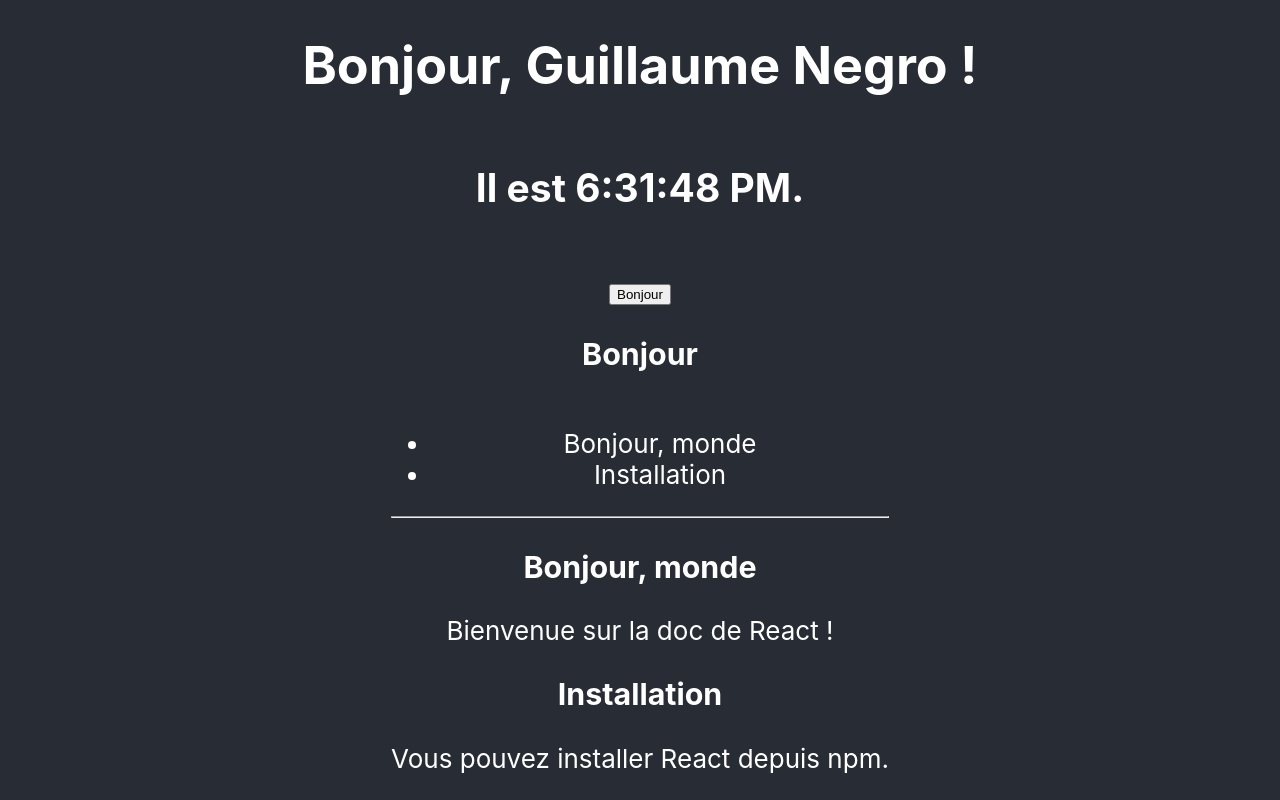
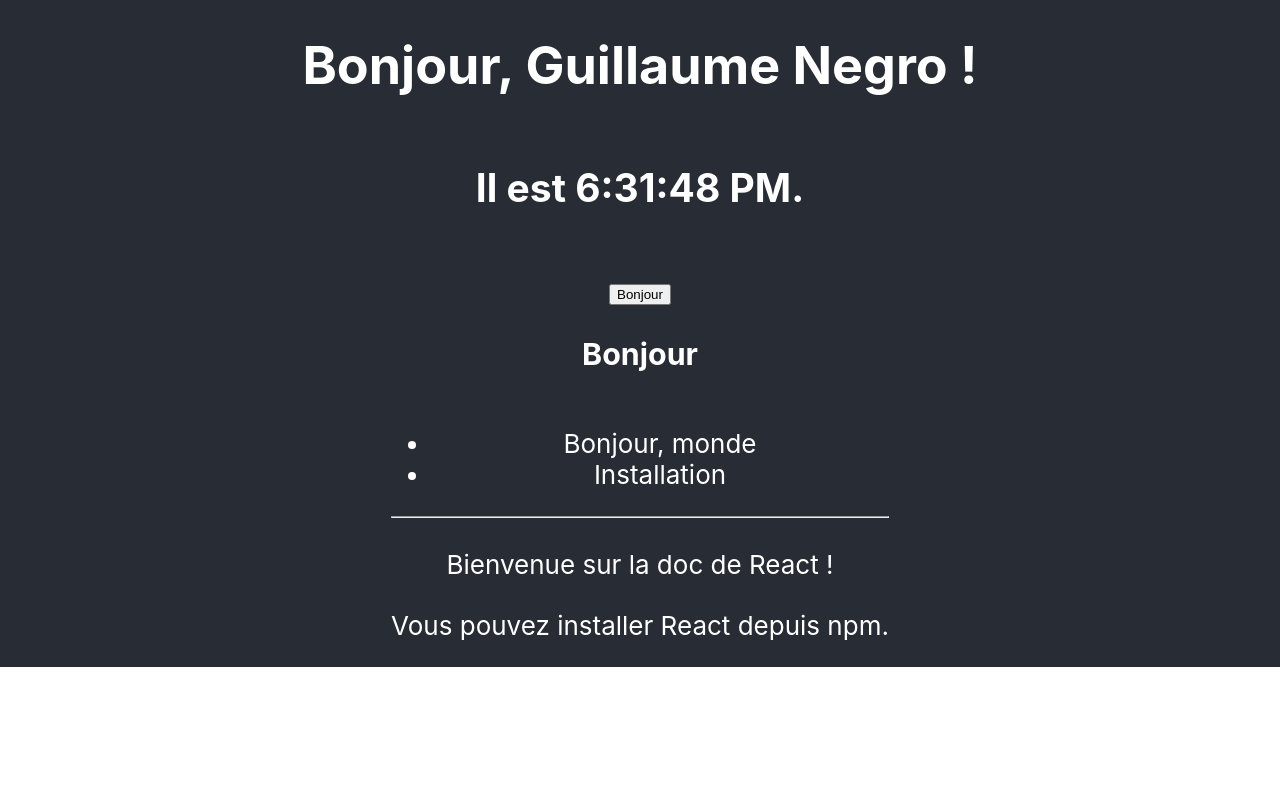
Before and after one commit to GN13008/test-app-react, a React (Create React App) app: page / in a window 1280 px wide. Shown: the part 321-1121 px from the top of the page. After the commit the page ends 988 px from the top, so only its background shows below. Built offline with nearby package versions, Linux system fonts and the light colour scheme.

Commit message:
working by myself to catch data from a repo github and display them on this first react app

```diff
--- a/src/App.js
+++ b/src/App.js
@@ -91,35 +91,84 @@ function Coucou(props) {
   return <Salut />;
 }
 
-function Blog(props) {
-  const sidebar = (
+function Sidebar(props) {
+  return (
     <ul>
       {props.posts.map((post) =>
         <li key={post.id}>
-          {post.title}
+          {post.Name}
         </li>
       )}
     </ul>
   );
-  const content = props.posts.map((post) =>
-    <div key={post.id}>
-      <h3>{post.title}</h3>
-      <p>{post.content}</p>
-    </div>
-  );
+}
+
+function Content(props) {
   return (
-    <div>
-      {sidebar}
-      <hr />
-      {content}
-    </div>
+    props.posts.map((post) =>
+      <div key={post.id}>
+        <h3>{post.title}</h3>
+        <p>{post.content}</p>
+      </div>
+    )
   );
 }
 
+class Blog extends React.Component {
+  constructor(props) {
+    super(props);
+    this.state = { props: posts };
+  }
+  // componentDidMount() {
+  //   this.timerID = setInterval(
+  //     () => this.tick(),
+  //     1000
+  //   );
+  // }
+
+  // componentWillUnmount() {
+  //   clearInterval(this.timerID);
+  // }
+
+  // tick() {
+  //   this.setState({
+  //     date: new Date()
+  //   });
+  // }
+
+  render() {
+    return (
+      <div>
+        <Sidebar posts={this.state.props} />
+        <hr />
+        <Content posts={this.state.props} />
+      </div>
+    )
+  }
+}
+
+// function callAPI() {
+//   fetch("https://raw.githubusercontent.com/gn13008/data_json/master/test.json")
+//     .then(response => response.json())
+//     .then((data) => {
+//       console.log(data);
+//       data.forEach(dat => posts.push(dat))
+//       console.log("voici ma variable posts");
+//       console.log(posts);
+//       console.log("ceci est posts2");
+//       console.log(posts2);
+//     });
+// }
+// const posts = data.map(post => { id: post.id, title: post.Name, content: post.content });
+// console.log(posts);
+
+// On test d'appeler les posts depuis un repo github
 const posts = [
-  { id: 1, title: 'Bonjour, monde', content: 'Bienvenue sur la doc de React !' },
-  { id: 2, title: 'Installation', content: 'Vous pouvez installer React depuis npm.' }
+  { id: 1, Name: 'Bonjour, monde', content: 'Bienvenue sur la doc de React !' },
+  { id: 2, Name: 'Installation', content: 'Vous pouvez installer React depuis npm.' }
 ];
+
+
 
 function App() {
   return (
```
